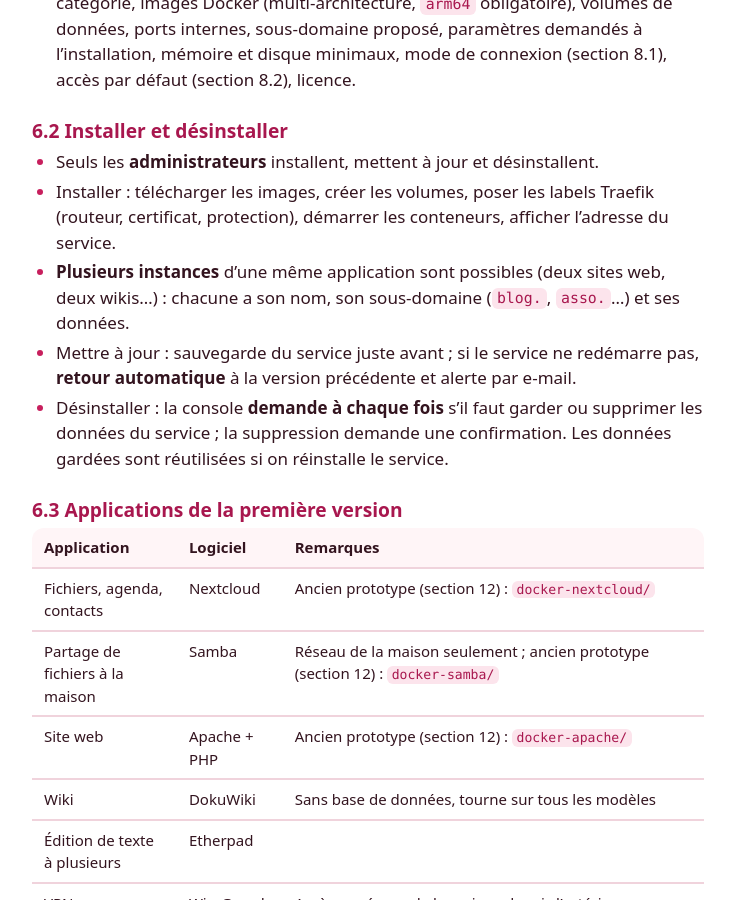
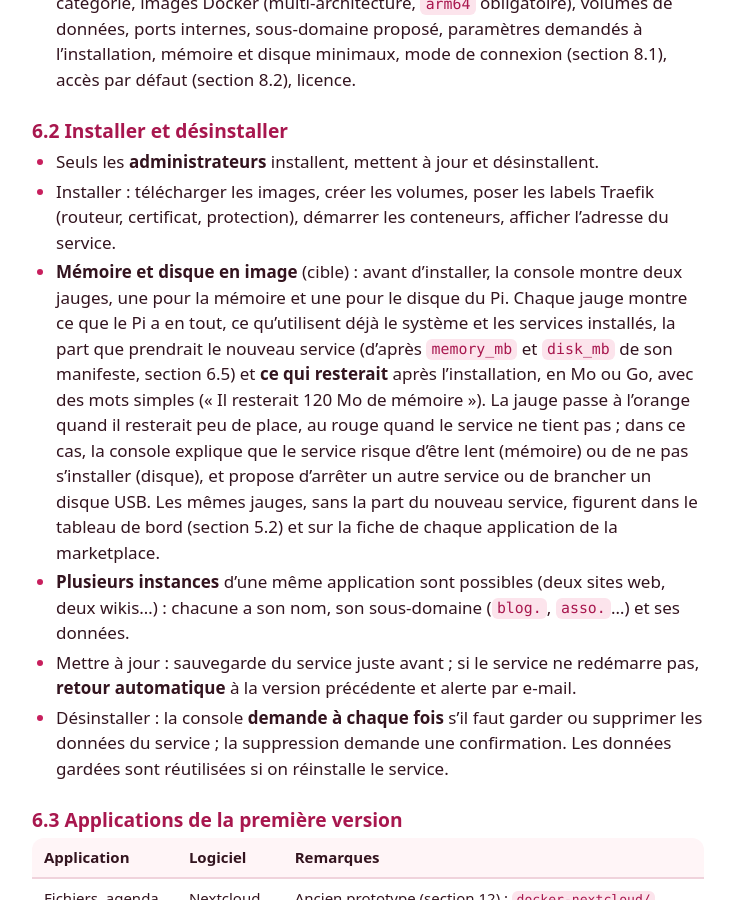
Before and after one commit to gmoulard/pi-appliance, a Jekyll site: the page built from docs/specification.md, in a window 1280 px wide and 900 px high, scrolled down 5407 px. Shown: the whole window, without its empty margins (272-1007 px from the left). Built offline with Jekyll 4.4.1, drawn with Linux system fonts in a browser that asks for light colours; our own code applies the rules of GitHub Pages for plain Markdown files.

Commit message:
Spécification : jauges de mémoire et de disque avant l'installation
Avant d'installer un service, la console montrera ce que le Pi a, ce qui
est déjà utilisé, ce que prendrait le service et ce qui resterait (6.2).
Fusion de master (démarrer/arrêter, mise à jour avec retour arrière).

Co-Authored-By: Claude Opus 5.5 <noreply@anthropic.com>
Claude-Session: https://claude.ai/code/session_014quUWTsdQr3D1B91nJx7JD

```diff
--- a/docs/specification.md
+++ b/docs/specification.md
@@ -124,6 +124,7 @@ Versions numérotées `x.y.z`. Deux canaux : **stable** (par défaut) et **bêta
 
 - Seuls les **administrateurs** installent, mettent à jour et désinstallent.
 - Installer : télécharger les images, créer les volumes, poser les labels Traefik (routeur, certificat, protection), démarrer les conteneurs, afficher l'adresse du service.
+- **Mémoire et disque en image** (cible) : avant d'installer, la console montre deux jauges, une pour la mémoire et une pour le disque du Pi. Chaque jauge montre ce que le Pi a en tout, ce qu'utilisent déjà le système et les services installés, la part que prendrait le nouveau service (d'après `memory_mb` et `disk_mb` de son manifeste, section 6.5) et **ce qui resterait** après l'installation, en Mo ou Go, avec des mots simples (« Il resterait 120 Mo de mémoire »). La jauge passe à l'orange quand il resterait peu de place, au rouge quand le service ne tient pas ; dans ce cas, la console explique que le service risque d'être lent (mémoire) ou de ne pas s'installer (disque), et propose d'arrêter un autre service ou de brancher un disque USB. Les mêmes jauges, sans la part du nouveau service, figurent dans le tableau de bord (section 5.2) et sur la fiche de chaque application de la marketplace.
 - **Plusieurs instances** d'une même application sont possibles (deux sites web, deux wikis…) : chacune a son nom, son sous-domaine (`blog.`, `asso.`…) et ses données.
 - Mettre à jour : sauvegarde du service juste avant ; si le service ne redémarre pas, **retour automatique** à la version précédente et alerte par e-mail.
 - Désinstaller : la console **demande à chaque fois** s'il faut garder ou supprimer les données du service ; la suppression demande une confirmation. Les données gardées sont réutilisées si on réinstalle le service.
```
Also changed, not shown: docs/TODO.md (+1 -0 lines).
